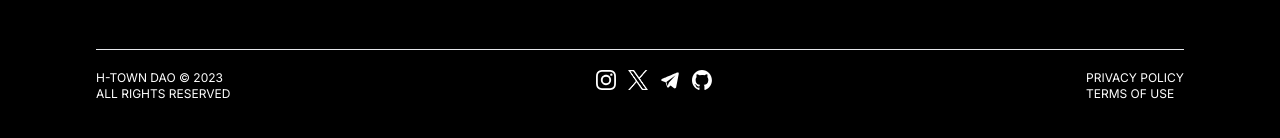
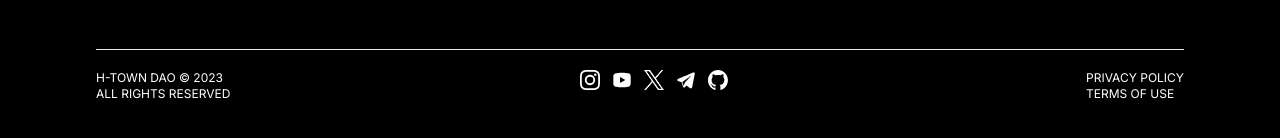
Before and after one commit to h-town-dao/h-town-dao-website, a Next.js app: page / in a window 1280 px wide. Shown: the part 658-796 px from the top of the page. Built offline with nearby package versions, Linux system fonts and the light colour scheme.

Commit message:
updated youtube icon, updated data

```diff
--- a/src/app/contributors/page.tsx
+++ b/src/app/contributors/page.tsx
@@ -65,7 +65,7 @@ const Schedule = () => {
             <div className="flex text-3xl pt-10 justify-center">DAO Contributors</div>
             <div className="pt-5 pb-5">
               <BioSection title={info.team.giorgio.name} imageUrl={info.team.giorgio.image} description={info.team.giorgio.bio} website={info.team.giorgio.website} />
-              <BioSection title={info.team.margaret.name} imageUrl={info.team.margaret.image} description={info.team.margaret.bio} />
+              {/* <BioSection title={info.team.margaret.name} imageUrl={info.team.margaret.image} description={info.team.margaret.bio} /> */}
             </div>
           </>
         )}
--- a/src/components/Footer.tsx
+++ b/src/components/Footer.tsx
@@ -13,9 +13,12 @@ const Footer: React.FC = () => {
         <div>H-Town DAO © 2023</div>
         <div>All Rights Reserved</div>
       </div>
-      <div className="grid grid-cols-2 lg:grid-cols-4 gap-1">
+      <div className="grid grid-cols-2 lg:grid-cols-5 gap-1">
         <a href={info.links.instagram_link} target="_blank" rel="noopener noreferrer">
           <img src="./instagram.svg" alt="instagram" className="max-w-5 max-h-5 mr-2" />
+        </a>
+        <a className="" href={info.links.youtube_link} target="_blank" rel="noopener noreferrer">
+          <img src="./youtube.svg" alt="youtube" className="max-w-5 max-h-5 filter invert" />
         </a>
         <a className="" href={info.links.twitter_link} target="_blank" rel="noopener noreferrer">
           <img src="./x.png" alt="x twitter" className="max-w-5 max-h-5" />
--- a/src/data/data.ts
+++ b/src/data/data.ts
@@ -2,6 +2,7 @@ const info = {
   links: {
     instagram_link: 'https://www.instagram.com/htxweb3/',
     telegram_link: 'https://t.me/+hW6kVk9ztU0zYmRh',
+    youtube_link: 'https://www.youtube.com/channel/UCEDvjSEgw2B0LnNGUnGHYSQ',
     twitter_link: 'https://twitter.com/h_town_dao',
     ethereum_meetup_link: 'https://www.meetup.com/houstonethereum/',
     web3_meetup_link: 'https://www.meetup.com/htownweb3/',
@@ -62,11 +63,11 @@ const info = {
       website: 'https://spindletop.digital',
       email: 'info@spindletop.digital',
     },
-    margaret: {
-      name: 'Margaret Passe',
-      bio: 'Margaret Passe is mathematician and finance professional with diverse background in auditing, compliance and regulatory fields which encompasses higher education, telecommunication as well as Web3 and quantum computing space. She is currently the co-organizer of Houston Web3, AI and NFT community and contributor to the H-Town DAO. Her focus is to offer unparalleled and diversified Web3 education and networking opportunities to greater Houston community on blockchain technology and it’s far reaching applicability. This focus extends to working with Ion District as well as local and state business and political leaders on positioning Houston’s talent to be prominent participant on the world’s blockchain stage.',
-      image: '/images/team/margaret.jpg',
-    },
+    // margaret: {
+    //   name: 'Margaret Passe',
+    //   bio: 'Margaret Passe is mathematician and finance professional with diverse background in auditing, compliance and regulatory fields which encompasses higher education, telecommunication as well as Web3 and quantum computing space. She is currently the co-organizer of Houston Web3, AI and NFT community and contributor to the H-Town DAO. Her focus is to offer unparalleled and diversified Web3 education and networking opportunities to greater Houston community on blockchain technology and it’s far reaching applicability. This focus extends to working with Ion District as well as local and state business and political leaders on positioning Houston’s talent to be prominent participant on the world’s blockchain stage.',
+    //   image: '/images/team/margaret.jpg',
+    // },
   },
 };
 
```
Also changed, not shown: public/youtube.svg (added).
